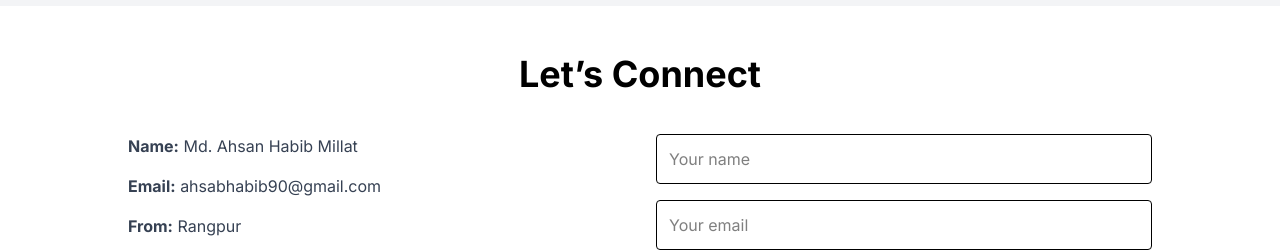
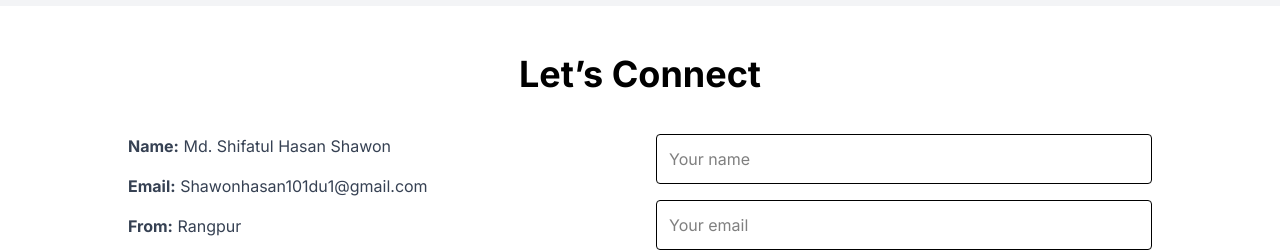
Before and after one commit to shifatshawon/Personal-portfolio, a plain HTML site: page index.html in a window 1280 px wide. Shown: the part 4058-4310 px from the top of the page. Drawn offline with nearby package versions, Linux system fonts and the light colour scheme.

Commit message:
Update index.html

```diff
--- a/index.html
+++ b/index.html
@@ -209,8 +209,8 @@
     <div class="max-w-5xl mx-auto flex flex-col md:flex-row gap-8">
       <!-- Contact Details -->
       <div class="flex-1 space-y-4 text-gray-700">
-        <p><strong>Name:</strong> Md. Ahsan Habib Millat</p>
-        <p><strong>Email:</strong> ahsabhabib90@gmail.com</p>
+        <p><strong>Name:</strong> Md. Shifatul Hasan Shawon</p>
+        <p><strong>Email:</strong> Shawonhasan101du1@gmail.com</p>
         <p><strong>From:</strong> Rangpur</p>
       </div>
 
```
